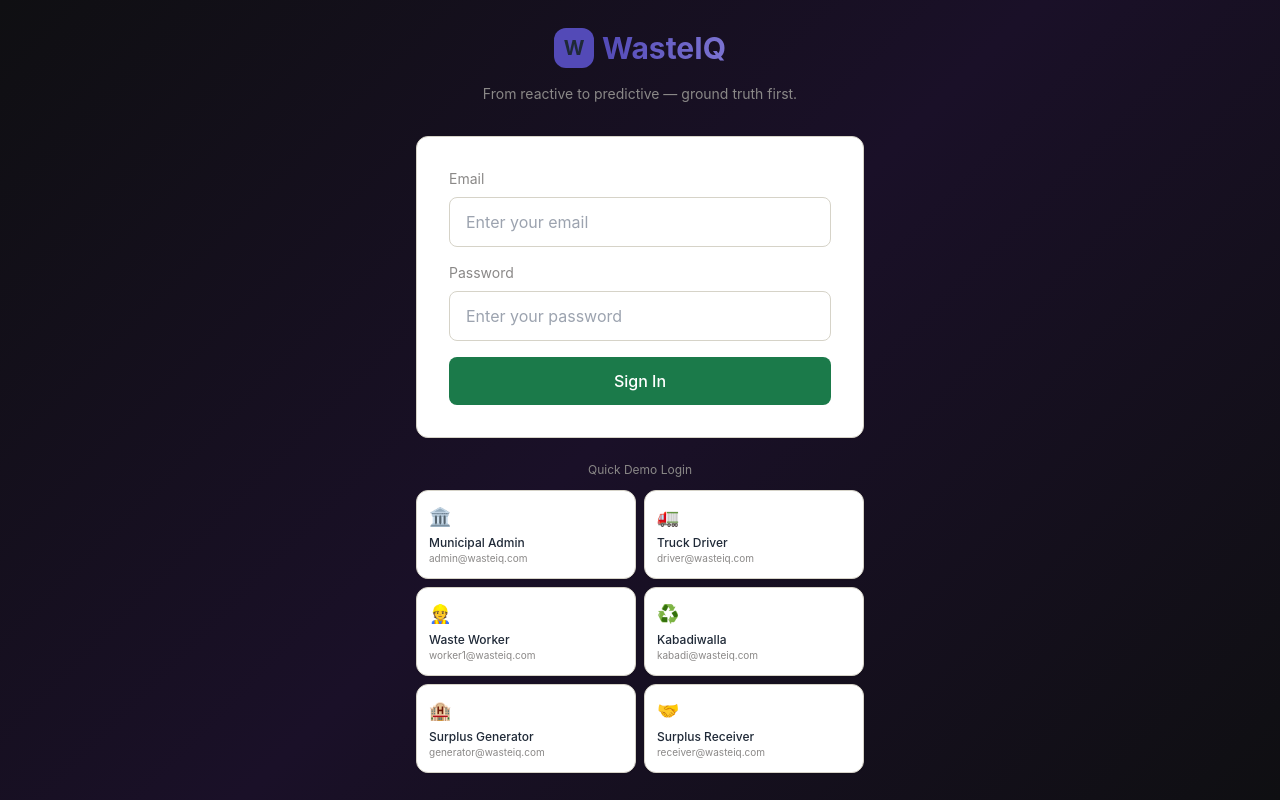
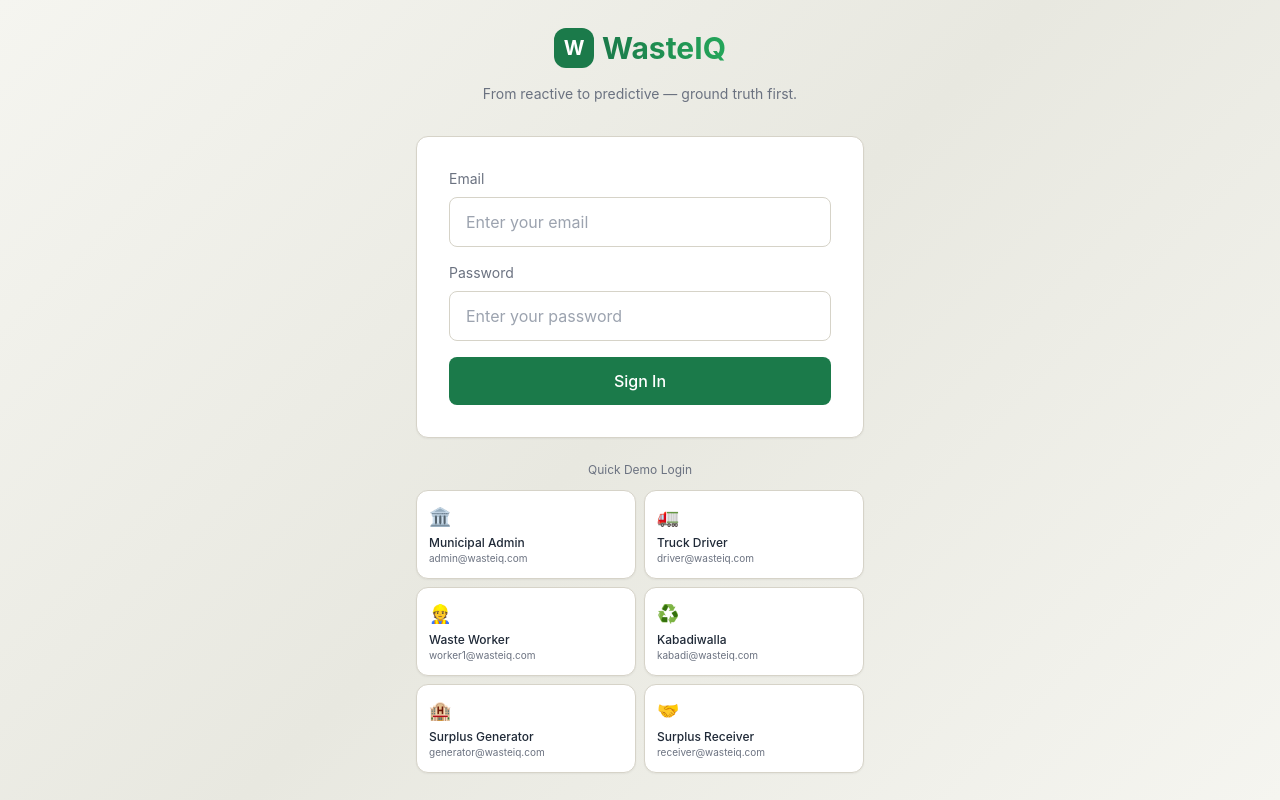
Before and after one commit to VanshPatel2010/WasteIq, a Next.js app in the folder frontend/: page /auth/login in a window 1280 px wide. Built offline with nearby package versions, Linux system fonts and the light colour scheme; no server answers.

Commit message:
theme changed

```diff
--- a/frontend/src/app/auth/login/page.tsx
+++ b/frontend/src/app/auth/login/page.tsx
@@ -50,27 +50,27 @@ export default function LoginPage() {
   };
 
   return (
-    <div className="min-h-screen flex items-center justify-center p-4" style={{ background: "linear-gradient(135deg, #0F0F12 0%, #1A1028 50%, #0F0F12 100%)" }}>
+    <div className="min-h-screen flex items-center justify-center p-4" style={{ background: "linear-gradient(135deg, #F5F5F0 0%, #E8E8E0 50%, #F5F5F0 100%)" }}>
       <div className="w-full max-w-md">
         <div className="text-center mb-8">
           <div className="inline-flex items-center gap-2 mb-4">
-            <div className="w-10 h-10 rounded-xl bg-[#534AB7] flex items-center justify-center text-xl font-bold">W</div>
-            <h1 className="text-3xl font-bold bg-gradient-to-r from-[#534AB7] to-[#7B73D1] bg-clip-text text-transparent">WasteIQ</h1>
+            <div className="w-10 h-10 rounded-xl bg-[#1B7A4A] text-white flex items-center justify-center text-xl font-bold">W</div>
+            <h1 className="text-3xl font-bold bg-gradient-to-r from-[#1B7A4A] to-[#24A65A] bg-clip-text text-transparent">WasteIQ</h1>
           </div>
-          <p className="text-[#8A8887] text-sm">From reactive to predictive — ground truth first.</p>
+          <p className="text-[#6B7280] text-sm">From reactive to predictive — ground truth first.</p>
         </div>
 
         <div className="card p-8">
           <form onSubmit={handleLogin} className="space-y-4">
             <div>
-              <label className="block text-sm text-[#8A8887] mb-2">Email</label>
+              <label className="block text-sm text-[#6B7280] mb-2">Email</label>
               <input type="email" value={email} onChange={(e) => setEmail(e.target.value)} className="input w-full" placeholder="Enter your email" />
             </div>
             <div>
-              <label className="block text-sm text-[#8A8887] mb-2">Password</label>
+              <label className="block text-sm text-[#6B7280] mb-2">Password</label>
               <input type="password" value={password} onChange={(e) => setPassword(e.target.value)} className="input w-full" placeholder="Enter your password" />
             </div>
-            {error && <p className="text-[#E04848] text-sm bg-[#A32D2D]/10 p-3 rounded-lg">{error}</p>}
+            {error && <p className="text-[#EF4444] text-sm bg-[#B91C1C]/10 p-3 rounded-lg">{error}</p>}
             <button type="submit" disabled={loading} className="btn-primary w-full disabled:opacity-50">
               {loading ? "Signing in..." : "Sign In"}
             </button>
@@ -78,13 +78,13 @@ export default function LoginPage() {
         </div>
 
         <div className="mt-6">
-          <p className="text-[#8A8887] text-xs text-center mb-3">Quick Demo Login</p>
+          <p className="text-[#6B7280] text-xs text-center mb-3">Quick Demo Login</p>
           <div className="grid grid-cols-2 gap-2">
             {demoAccounts.map((acc) => (
-              <button key={acc.email} onClick={() => quickLogin(acc.email)} className="card card-hover p-3 text-left hover:border-[#534AB7]/40 cursor-pointer transition-all">
+              <button key={acc.email} onClick={() => quickLogin(acc.email)} className="card card-hover p-3 text-left hover:border-[#1B7A4A]/40 cursor-pointer transition-all">
                 <span className="text-lg">{acc.icon}</span>
                 <p className="text-xs font-medium mt-1">{acc.role}</p>
-                <p className="text-[10px] text-[#8A8887] truncate">{acc.email}</p>
+                <p className="text-[10px] text-[#6B7280] truncate">{acc.email}</p>
               </button>
             ))}
           </div>
--- a/frontend/src/app/page.tsx
+++ b/frontend/src/app/page.tsx
@@ -22,12 +22,12 @@ export default function Home() {
   }, [user, loading, router]);
 
   return (
-    <div className="min-h-screen flex items-center justify-center">
+    <div className="min-h-screen flex items-center justify-center bg-[#F5F5F0]">
       <div className="animate-pulse flex flex-col items-center gap-4">
-        <div className="w-12 h-12 rounded-full bg-[#534AB7]/30 flex items-center justify-center">
-          <div className="w-6 h-6 rounded-full bg-[#534AB7] animate-ping" />
+        <div className="w-12 h-12 rounded-full bg-[#1B7A4A]/30 flex items-center justify-center">
+          <div className="w-6 h-6 rounded-full bg-[#1B7A4A] animate-ping" />
         </div>
-        <p className="text-[#8A8887]">Loading WasteIQ...</p>
+        <p className="text-[#6B7280]">Loading WasteIQ...</p>
       </div>
     </div>
   );
```
